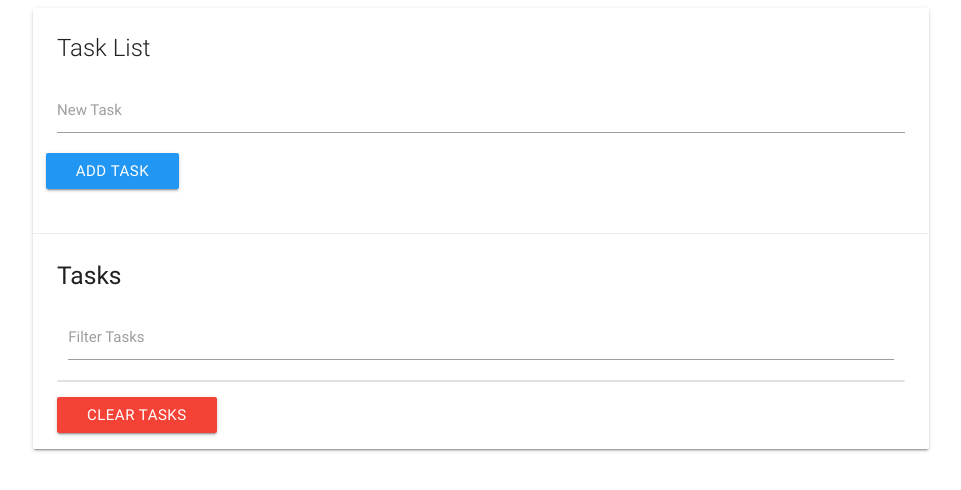
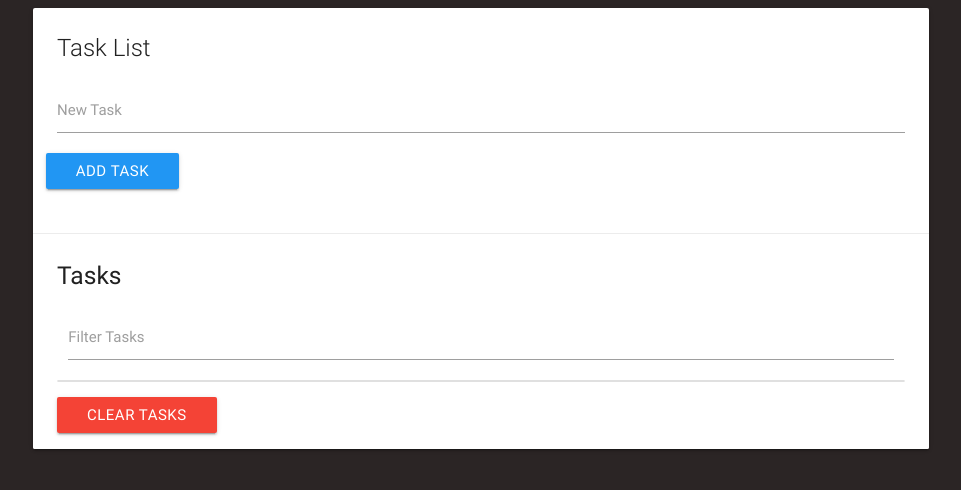
Before and after one commit to samuelajala01/JS-Todo-app, a plain HTML site: page index.html in a window 1280 px wide. Shown: the whole page, without its empty margins (159-1120 px from the left). Drawn offline with nearby package versions, Linux system fonts and the light colour scheme.

Commit message:
changed body bg color

```diff
--- a/index.html
+++ b/index.html
@@ -8,7 +8,7 @@
         <link href="https://maxcdn.bootstrapcdn.com/font-awesome/4.7.0/css/font-awesome.min.css" rel="stylesheet" integrity="sha384-wvfXpqpZZVQGK6TAh5PVlGOfQNHSoD2xbE+QkPxCAFlNEevoEH3Sl0sibVcOQVnN" crossorigin="anonymous" />
         <title>Todo List App</title>
     </head>
-    <body>
+    <body style="background-color: rgb(43, 37, 37)">
         <div class="container">
             <div class="row">
                 <div class="col s12">
```
